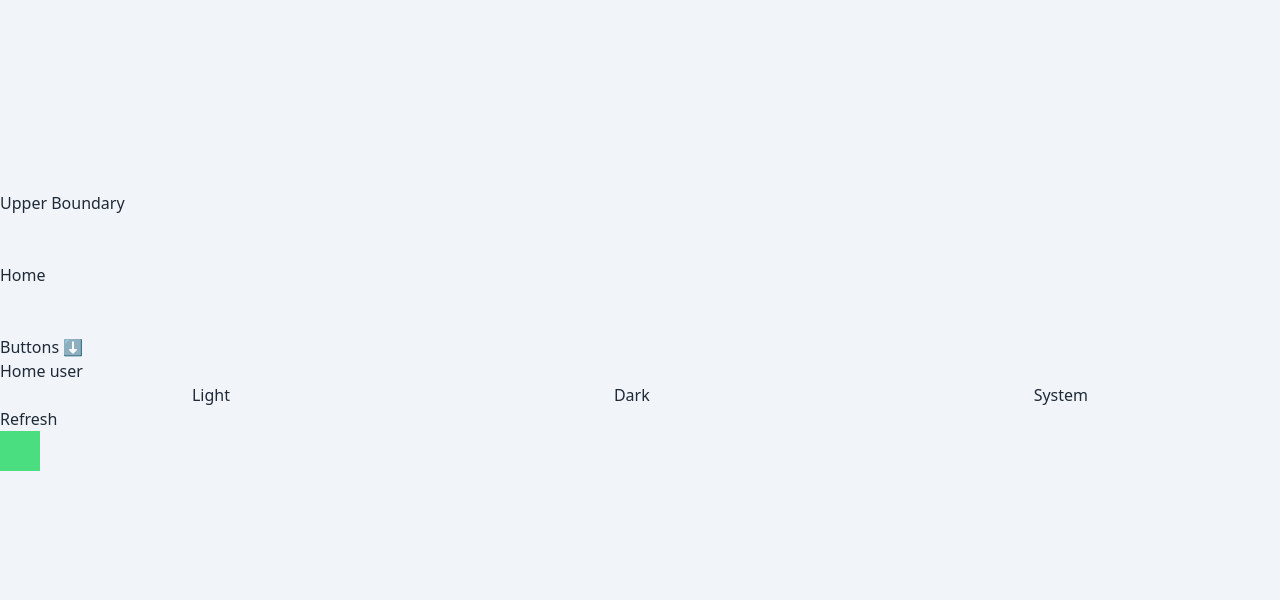
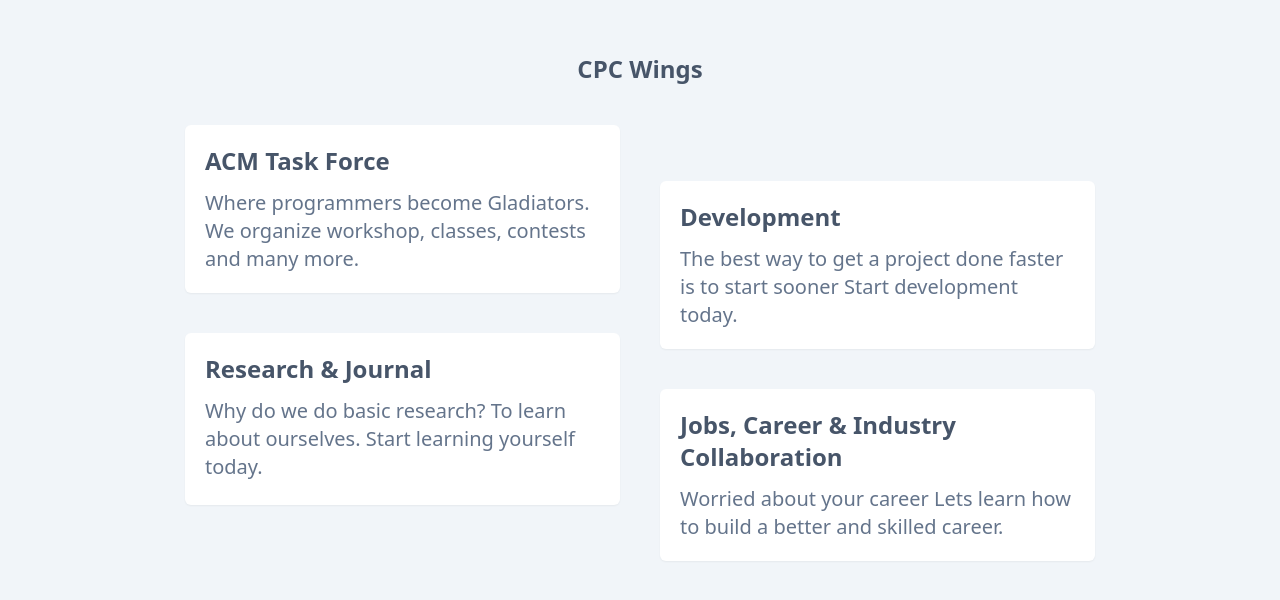
Before and after one commit to aushamim/DIU-CPC, a React (Create React App) app: page / in a window 1280 px wide. Shown: the part 2168-2768 px from the top of the page. Built offline with nearby package versions, Linux system fonts and the light colour scheme; the HTML template or start-up script is replaced by a standard one.

Commit message:
[Add] CPC Wings

```diff
--- a/src/Components/HomeCarousel/HomeCarousel.js
+++ b/src/Components/EventsCarousel/EventsCarousel.js
@@ -12,7 +12,7 @@
 import "swiper/css/pagination";
 import CountDown from "../CountDown/CountDown";
 
-const HomeCarousel = () => {
+const EventsCarousel = () => {
   return (
     <div>
       <Swiper
@@ -20,7 +20,7 @@
         slidesPerView={1}
         loop={true}
         // autoplay={{
-        //   delay: 3000,
+        //   delay: 8000,
         //   disableOnInteraction: false,
         // }}
         grabCursor={true}
@@ -31,27 +31,27 @@
         modules={[Autoplay, Pagination]}
       >
         <SwiperSlide>
-          <div className="h-48 bg-white flex items-center justify-center rounded-lg shadow-sm m-10">
-            <CountDown date="Jul 3, 2022 3:00:00"></CountDown>
+          <div className="h-48 bg-white dark:bg-slate-800 flex items-center justify-center rounded-lg shadow-sm m-8">
+            <CountDown date="Oct 3, 2022 3:00:00"></CountDown>
           </div>
         </SwiperSlide>
         <SwiperSlide>
-          <div className="h-48 bg-white flex items-center justify-center rounded-lg shadow-sm m-10">
+          <div className="h-48 bg-white dark:bg-slate-800 flex items-center justify-center rounded-lg shadow-sm m-8">
             <CountDown date="Jul 4, 2022 3:00:00"></CountDown>
           </div>
         </SwiperSlide>
         <SwiperSlide>
-          <div className="h-48 bg-white flex items-center justify-center rounded-lg shadow-sm m-10">
+          <div className="h-48 bg-white dark:bg-slate-800 flex items-center justify-center rounded-lg shadow-sm m-8">
             <CountDown date="Jul 5, 2022 3:00:00"></CountDown>
           </div>
         </SwiperSlide>
         <SwiperSlide>
-          <div className="h-48 bg-white flex items-center justify-center rounded-lg shadow-sm m-10">
+          <div className="h-48 bg-white dark:bg-slate-800 flex items-center justify-center rounded-lg shadow-sm m-8">
             <CountDown date="Jul 6, 2022 3:00:00"></CountDown>
           </div>
         </SwiperSlide>
         <SwiperSlide>
-          <div className="h-48 bg-white flex items-center justify-center rounded-lg shadow-sm m-10">
+          <div className="h-48 bg-white dark:bg-slate-800 flex items-center justify-center rounded-lg shadow-sm m-8">
             <CountDown date="Jul 7, 2022 3:00:00"></CountDown>
           </div>
         </SwiperSlide>
@@ -60,4 +60,4 @@
   );
 };
 
-export default HomeCarousel;
+export default EventsCarousel;
--- /dev/null
+++ b/src/Components/Wings/Wings.js
@@ -0,0 +1,51 @@
+import React from "react";
+
+const Wings = () => {
+  return (
+    <div className="text-slate-600 dark:text-slate-200 p-10 grid grid-cols-1 md:grid-cols-2 gap-5 md:gap-10 mb-14">
+      <div className="flex justify-end">
+        <div className="bg-white dark:bg-slate-800 rounded-md p-5 w-full md:w-3/4 2xl:w-3/5 shadow-sm hover:shadow-lg transition duration-500">
+          <div className="text-2xl font-semibold mb-3">ACM Task Force</div>
+          <div className="text-xl text-slate-500">
+            Where programmers become Gladiators. We organize workshop, classes,
+            contests and many more.
+          </div>
+        </div>
+      </div>
+
+      <div className="flex justify-start md:mt-14 md:-mb-14">
+        <div className="bg-white dark:bg-slate-800 rounded-md p-5 w-full md:w-3/4 2xl:w-3/5 shadow-sm hover:shadow-lg transition duration-500">
+          <div className="text-2xl font-semibold mb-3">Development</div>
+          <div className="text-xl text-slate-500">
+            The best way to get a project done faster is to start sooner Start
+            development today.
+          </div>
+        </div>
+      </div>
+
+      <div className="flex justify-end">
+        <div className="bg-white dark:bg-slate-800 rounded-md p-5 w-full md:w-3/4 2xl:w-3/5 shadow-sm hover:shadow-lg transition duration-500">
+          <div className="text-2xl font-semibold mb-3">Research & Journal</div>
+          <div className="text-xl text-slate-500">
+            Why do we do basic research? To learn about ourselves. Start
+            learning yourself today.
+          </div>
+        </div>
+      </div>
+
+      <div className="flex justify-start md:mt-14 md:-mb-14">
+        <div className="bg-white dark:bg-slate-800 rounded-md p-5 w-full md:w-3/4 2xl:w-3/5 shadow-sm hover:shadow-lg transition duration-500">
+          <div className="text-2xl font-semibold mb-3">
+            Jobs, Career & Industry Collaboration
+          </div>
+          <div className="text-xl text-slate-500">
+            Worried about your career Lets learn how to build a better and
+            skilled career.
+          </div>
+        </div>
+      </div>
+    </div>
+  );
+};
+
+export default Wings;
--- a/src/Pages/Home/Home.js
+++ b/src/Pages/Home/Home.js
@@ -4,14 +4,14 @@
 import useDocumentTitle from "../../Hooks/useDocumentTitle";
 import useAuth from "../../Hooks/useAuth";
 import NavbarMini from "../../Components/Navbar/NavbarMini";
+import EventsCarousel from "../../Components/EventsCarousel/EventsCarousel";
+
 import homeBanner1 from "./../../Media/Images/CarouselItem 1.JPG";
 import homeBanner2 from "./../../Media/Images/CarouselItem 2.JPG";
 import homeBanner3 from "./../../Media/Images/CarouselItem 3.JPG";
 import homeBanner4 from "./../../Media/Images/CarouselItem 4.JPG";
 import homeBanner5 from "./../../Media/Images/CarouselItem 5.JPG";
-
-import HomeCarousel from "../../Components/HomeCarousel/HomeCarousel";
-import CountDown from "../../Components/CountDown/CountDown";
+import Wings from "../../Components/Wings/Wings";
 
 const randomBanner = () => {
   const flag = Math.floor(Math.random() * 5) + 1;
@@ -88,6 +88,22 @@
         </div>
       </div>
 
+      {/* Events Carousel */}
+      <div className="my-20 mb-10">
+        <div className="text-slate-600 dark:text-slate-200 text-2xl font-semibold text-center">
+          Ongoing Events
+        </div>
+        <EventsCarousel></EventsCarousel>
+      </div>
+
+      {/* Events Carousel */}
+      <div className="my-10">
+        <div className="text-slate-600 dark:text-slate-200 text-2xl font-semibold text-center">
+          CPC Wings
+        </div>
+        <Wings></Wings>
+      </div>
+
       {/* <div className="mb-12 2xl:mb-16">
         <Navbar></Navbar>
       </div> */}
@@ -105,12 +121,6 @@
             playground
 
       */}
-        <div className="mb-10">
-          <CountDown date="Jul 2, 2022 3:00:00"></CountDown>
-        </div>
-        <div className="mb-10">
-          <HomeCarousel></HomeCarousel>
-        </div>
         Upper Boundary
         <br />
         <br />
```
